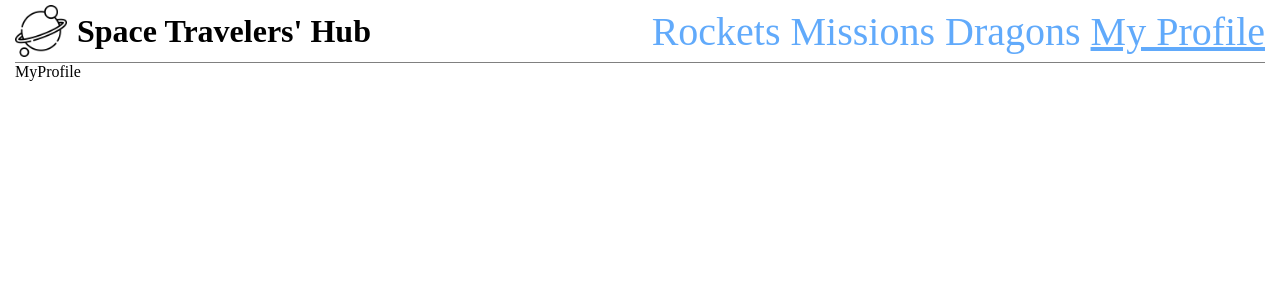
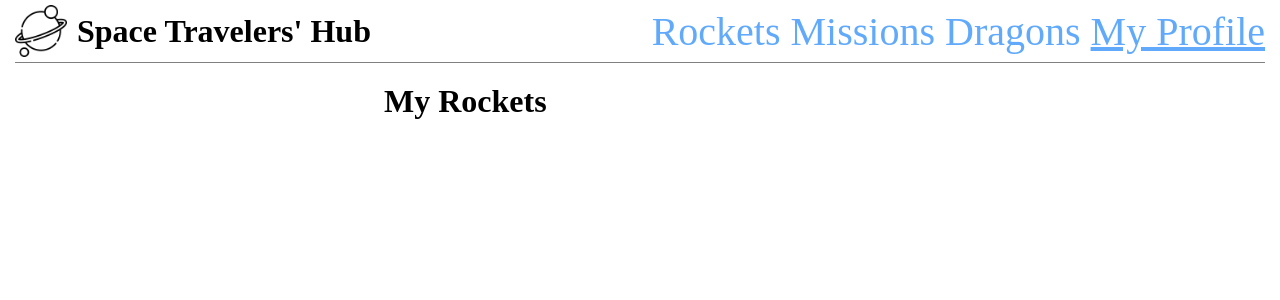
Before and after one commit to miftah1991/space-travelers, a React (Create React App) app: page /MyProfile in a window 1280 px wide. Shown: the top 300 px of the page. Built offline with nearby package versions, Linux system fonts and the light colour scheme.

Commit message:
Add Profile Section

```diff
--- a/src/App.js
+++ b/src/App.js
@@ -2,10 +2,11 @@ import { BrowserRouter as Router, Routes, Route } from 'react-router-dom';
 import { Spinner } from 'react-bootstrap';
 import React from 'react';
 import MainHeader from './components/MainHeader';
-import MyProfile from './pages/MyProfile';
 import DragonsPage from './pages/DragonsPage';
 import MissionsPage from './pages/MissionsPage';
-import RocketsPage from './pages/RocketsPage';
+
+const MyProfile = React.lazy(() => import('./pages/MyProfile'));
+const RocketsPage = React.lazy(() => import('./pages/RocketsPage'));
 
 function App() {
   return (
--- a/src/components/rockets/SingleRocket.css
+++ b/src/components/rockets/SingleRocket.css
@@ -14,8 +14,14 @@
   width: 80%;
 }
 
+.infoContainer h1 {
+  font-family: 'Courier New', Courier, monospace;
+}
+
 .infoContainer p {
-  font-size: 2rem;
+  font-family: 'Lucida Sans', 'Lucida Sans Regular', 'Lucida Grande', 'Lucida Sans Unicode', Geneva, Verdana, sans-serif;
+  margin-top: 1rem;
+  margin-bottom: 1rem;
 }
 
 .infoButton {
--- /dev/null
+++ b/src/pages/MyProfile.css
@@ -0,0 +1,26 @@
+.container {
+  display: flex;
+  flex-wrap: wrap;
+  justify-content: center;
+  column-gap: 20px;
+  margin-top: 20px;
+}
+
+ul {
+  width: 100%;
+  width: 40vw;
+  padding: 0;
+}
+
+li {
+  list-style: none;
+  border-top: 1px solid lightgrey;
+  border-right: 1px solid lightgrey;
+  border-left: 1px solid lightgrey;
+  padding: 25px;
+  font-size: 2rem;
+}
+
+li:last-child {
+  border-bottom: 1px solid lightgrey;
+}
--- a/src/pages/MyProfile.jsx
+++ b/src/pages/MyProfile.jsx
@@ -1,7 +1,26 @@
-import React from 'react';
+import { useEffect, useState } from 'react';
+import { useSelector } from 'react-redux';
+import './MyProfile.css';
 
 function MyProfile() {
-  return <div>MyProfile</div>;
+  const rockets = useSelector((state) => state.rockets);
+  const [reservedRockets, setReservedRockets] = useState([]);
+
+  useEffect(() => {
+    const resRockets = rockets.filter((rocket) => rocket.reserved && rocket);
+    setReservedRockets(resRockets);
+  }, []);
+
+  return (
+    <div className="container">
+      <div>
+        <h1>My Rockets</h1>
+        <ul className="list">
+          {reservedRockets.map((rocket) => <li key={rocket.id}>{rocket.name}</li>)}
+        </ul>
+      </div>
+    </div>
+  );
 }
 
 export default MyProfile;
```
